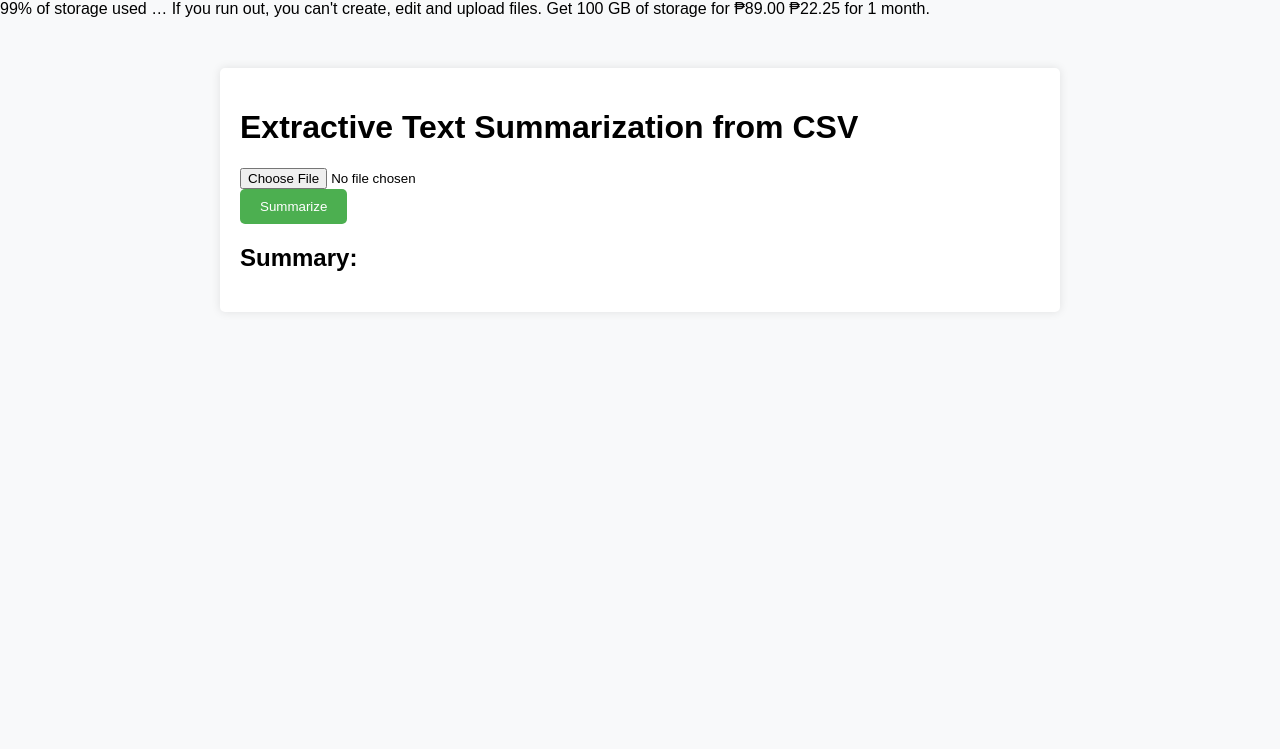
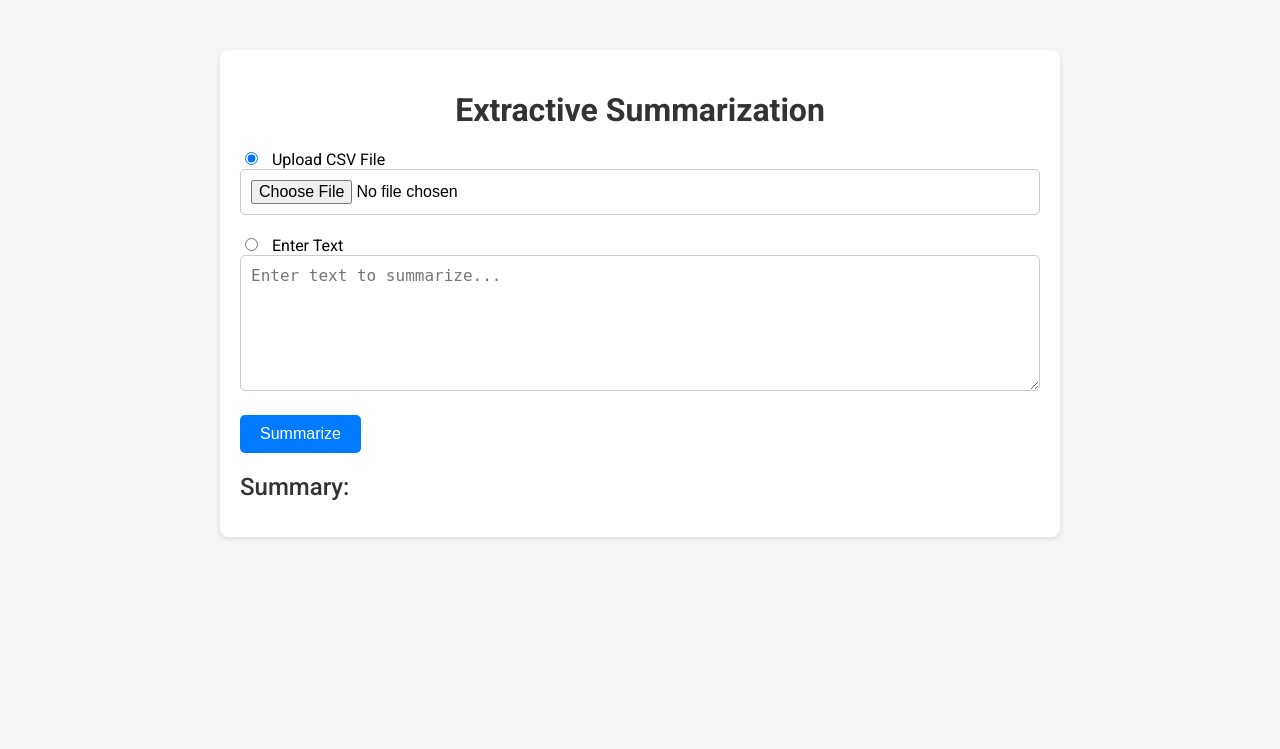
Before and after one commit to laujazz14/Thesis_Enhancing-Tagalog-Text-Summarization, a Flask app: page / in a window 1280 px wide. Shown: the top 749 px of the page. Run offline with Flask 3, Linux system fonts and the light colour scheme; parts of the project's set-up code (start-up, migrations or seed data) failed here and were passed over.

Commit message:
Update index.html

```diff
--- a/Templates/index.html
+++ b/Templates/index.html
@@ -1,103 +1,134 @@
-99% of storage used … If you run out, you can't create, edit and upload files. Get 100 GB of storage for ₱89.00 ₱22.25 for 1 month.
 <!DOCTYPE html>
 <html lang="en">
 <head>
     <meta charset="UTF-8">
     <meta name="viewport" content="width=device-width, initial-scale=1.0">
     <title>Text Summarizer</title>
+    <link rel="stylesheet" href="https://fonts.googleapis.com/css?family=Roboto:300,400,500,700&display=swap">
     <style>
         body {
-            font-family: Arial, sans-serif;
+            font-family: 'Roboto', sans-serif;
             margin: 0;
             padding: 0;
-            background-color: #f8f9fa;
+            background-color: #f5f5f5;
         }
         #container {
             max-width: 800px;
             margin: 50px auto;
             padding: 20px;
             background-color: #fff;
-            box-shadow: 0 0 10px rgba(0, 0, 0, 0.1);
-            border-radius: 5px;
+            border-radius: 8px;
+            box-shadow: 0 2px 5px rgba(0, 0, 0, 0.1);
         }
+        h1 {
+            font-size: 32px;
+            font-weight: 700;
+            margin-bottom: 20px;
+            text-align: center;
+            color: #333;
+        }
+        input[type="radio"],
+        label {
+            margin-right: 10px;
+        }
+        input[type="file"],
         textarea {
             width: 100%;
-            height: 150px;
-            margin-bottom: 10px;
+            margin-bottom: 20px;
             padding: 10px;
+            border-radius: 5px;
             border: 1px solid #ccc;
-            border-radius: 5px;
+            box-sizing: border-box;
+            font-size: 16px;
         }
         button {
-            background-color: #4CAF50;
-            color: white;
             padding: 10px 20px;
             border: none;
             border-radius: 5px;
+            background-color: #007bff;
+            color: #fff;
             cursor: pointer;
+            font-size: 16px;
         }
         button:hover {
-            background-color: #45a049;
+            background-color: #0056b3;
+        }
+        h2 {
+            font-size: 24px;
+            font-weight: 500;
+            margin-top: 20px;
+            margin-bottom: 10px;
+            color: #333;
         }
         ul {
-            list-style-type: none;
-            padding: 0;
+            padding-left: 20px;
         }
         li {
-            margin: 5px 0;
-            padding: 10px;
-            background-color: #fff;
-            box-shadow: 0 0 5px rgba(0, 0, 0, 0.1);
-            border-radius: 5px;
+            margin-bottom: 10px;
         }
     </style>
 </head>
 <body>
     <div id="container">
-        <h1>Extractive Text Summarization from CSV</h1>
+        <h1>Extractive Summarization</h1>
+        <input type="radio" id="fileRadio" name="inputType" value="file" checked>
+        <label for="fileRadio">Upload CSV File</label>
+        <br>
         <input type="file" id="fileInput" accept=".csv">
         <br>
-        <button onclick="summarizeCSV()">Summarize</button>
+        <input type="radio" id="textRadio" name="inputType" value="text">
+        <label for="textRadio">Enter Text</label>
+        <br>
+        <textarea id="inputText" placeholder="Enter text to summarize..." rows="6" cols="60"></textarea>
+        <br>
+        <button onclick="summarize()">Summarize</button>
         <h2>Summary:</h2>
         <ul id="summaryList"></ul>
     </div>
+
     <script>
-function summarizeCSV() {
-    var fileInput = document.getElementById('fileInput');
-    var file = fileInput.files[0];
-    if (file) {
+        function summarize() {
+            var inputType = document.querySelector('input[name="inputType"]:checked').value;
+            if (inputType === 'file') {
+                var fileInput = document.getElementById('fileInput').files[0];
+                if (fileInput) {
                     var formData = new FormData();
-        formData.append('file', file);
-
-        fetch('/summarize', {
+                    formData.append('file', fileInput);
+                    fetch('/summarize-file', {
                         method: 'POST',
                         body: formData,
                     })
                     .then(response => response.blob())
                     .then(blob => {
+                        // Create a temporary URL for the blob
                         var url = window.URL.createObjectURL(blob);
+                        // Create an anchor element to trigger the download
                         var a = document.createElement('a');
                         a.href = url;
-            a.download = 'summary.csv';
+                        a.download = 'summary.csv'; // Set the filename for the download
                         document.body.appendChild(a);
-            a.click();
-            window.URL.revokeObjectURL(url);
+                        a.click(); // Simulate a click event to trigger the download
+                        window.URL.revokeObjectURL(url); // Release the object URL
+                    })
+                    .catch(error => console.error('Error:', error));
+                }
+            } else if (inputType === 'text') {
+                var inputText = document.getElementById('inputText').value;
+                if (inputText.trim() !== '') {
+                    fetch('/summarize-text', {
+                        method: 'POST',
+                        headers: {
+                            'Content-Type': 'application/json'
+                        },
+                        body: JSON.stringify({ text: inputText })
+                    })
+                    .then(response => response.text())
+                    .then(summary => {
+                        document.getElementById('summaryList').innerHTML = '<li>' + summary + '</li>';
                     })
                     .catch(error => console.error('Error:', error));
                 }
             }
-
-
-
-
-        function displaySummary(summary) {
-            var summaryList = document.getElementById('summaryList');
-            summaryList.innerHTML = '';
-            summary.forEach(sentence => {
-                var listItem = document.createElement('li');
-                listItem.textContent = sentence;
-                summaryList.appendChild(listItem);
-            });
         }
     </script>
 </body>
```
Lines whose indentation alone changed are shown as unchanged.
